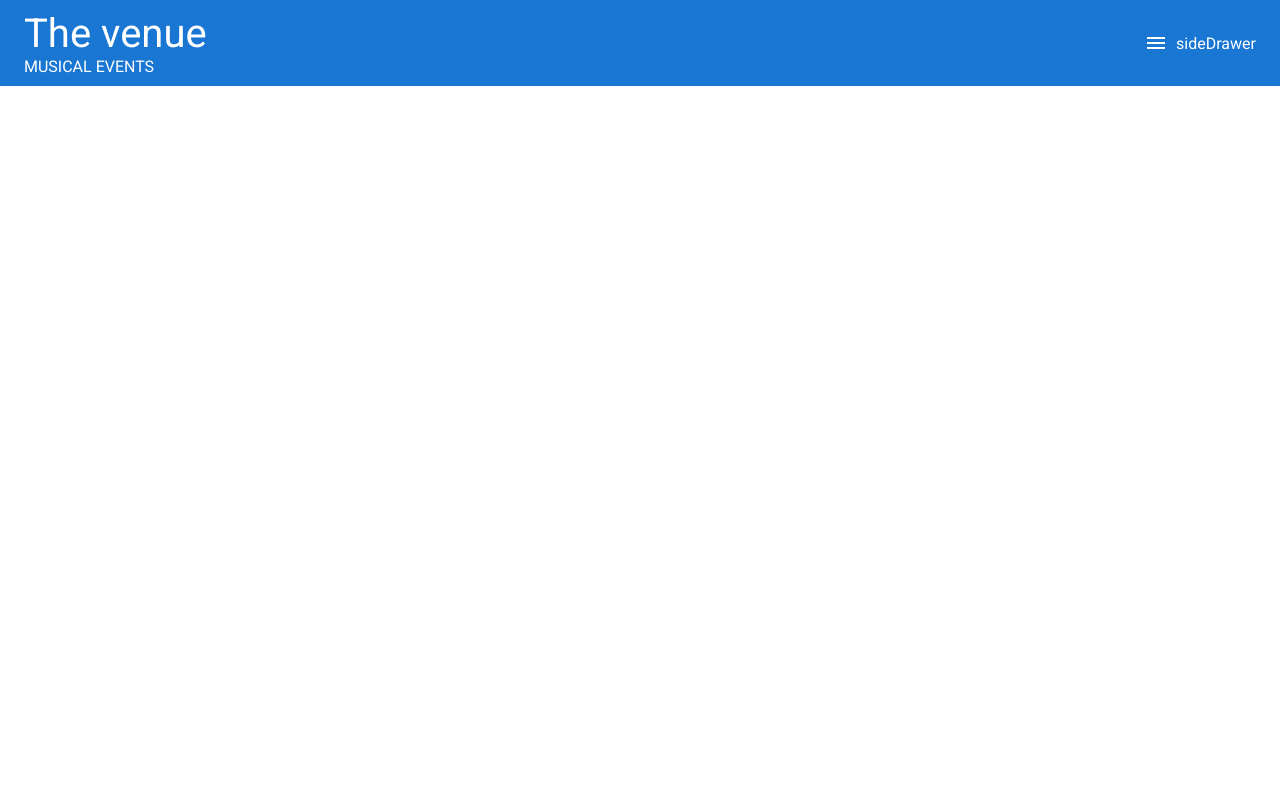
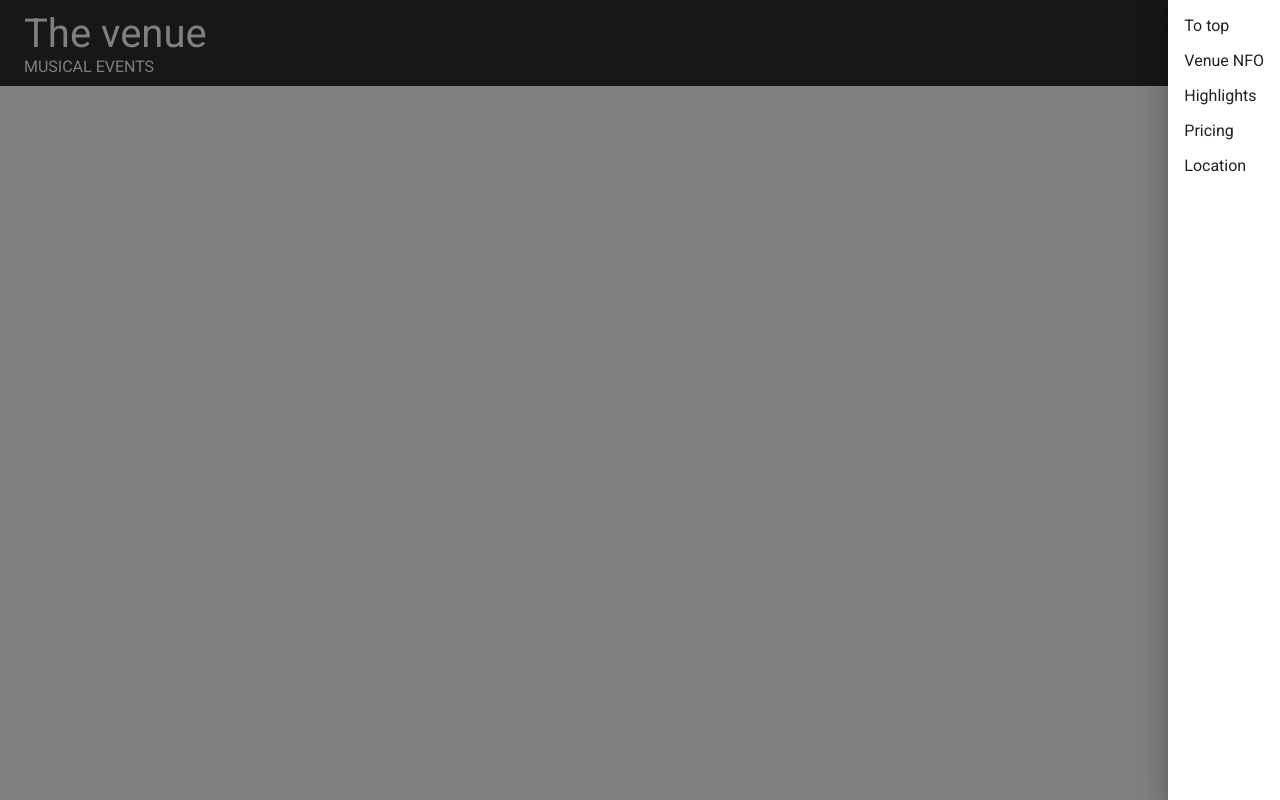
Before and after one commit to khmaladze-tiko/the_venue, a React (Create React App) app: page / in a window 1280 px wide. Both pictures are taken after a click on the button "Menu". Built offline with nearby package versions, Linux system fonts and the light colour scheme.

Commit message:
the sideDrawer

```diff
--- a/src/components/header_footer/Header.js
+++ b/src/components/header_footer/Header.js
@@ -1,14 +1,22 @@
-import React from "react";
+import React, { useState } from "react";
 import { AppBar, Toolbar, IconButton } from "@mui/material";
 import MenuIcon from "@mui/icons-material/Menu";
 import SideDrawer from "./SideDrawer";
 
 const Header = () => {
+    const [drawerOpen, setDrawerOpen] = useState(false)
+
+    const toggleDrawer = (value) => {
+        setDrawerOpen(value)
+    }
+
+
+
   return (
     <AppBar
       position="fixed"
       style={{
-        backgroundColor: "2f2f2f",
+        backgroundColor: "#2f2f2f",
         boxShadow: "none",
         padding: "10px 0px",
       }}
@@ -19,10 +27,17 @@
           <div className="header_logo_title">Musical Events</div>
         </div>
 
-        <IconButton aria-label="Menu" color="inherit">
+        <IconButton
+            aria-label="Menu"
+            color="inherit"
+            onClick={()=> toggleDrawer(true)}
+        >
           <MenuIcon />
         </IconButton>
-        <SideDrawer />
+        <SideDrawer
+            open={drawerOpen}
+            onClose={(value)=>toggleDrawer(value)}
+        />
       </Toolbar>
     </AppBar>
   );
--- a/src/components/header_footer/SideDrawer.js
+++ b/src/components/header_footer/SideDrawer.js
@@ -1,6 +1,36 @@
 import React from "react";
-const SideDrawer = () => {
-  return <>sideDrawer</>;
+import { Drawer, List, ListItem } from "@mui/material";
+
+
+const SideDrawer = (props) => {
+    const links = [
+        {where:'featured', value:'To top'},
+        {where:'venuenfo', value:'Venue NFO'},
+        {where:'highlights', value:'Highlights'},
+        {where:'pricing', value:'Pricing'},
+        {where:'location', value:'Location'},
+    ]
+
+    const renderItem = (item =>(
+        <ListItem button onClick={() => alert(item.where)} key={item.where}>
+                {item.value}
+        </ListItem>
+        )
+    )
+
+  return(
+    <Drawer
+        anchor={"right"}
+        open={props.open}
+        onClose={()=> props.onClose(false)}
+    >
+        <List
+            component="nav"
+        >
+            {links.map((item) => renderItem(item))}
+        </List>
+    </Drawer>
+  )
 };
 
 export default SideDrawer;
```
